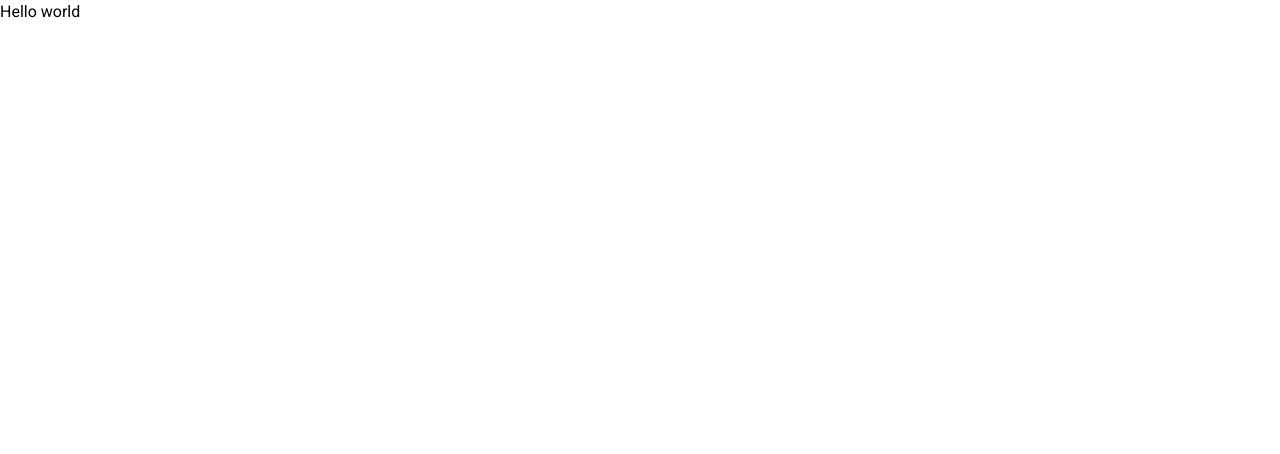
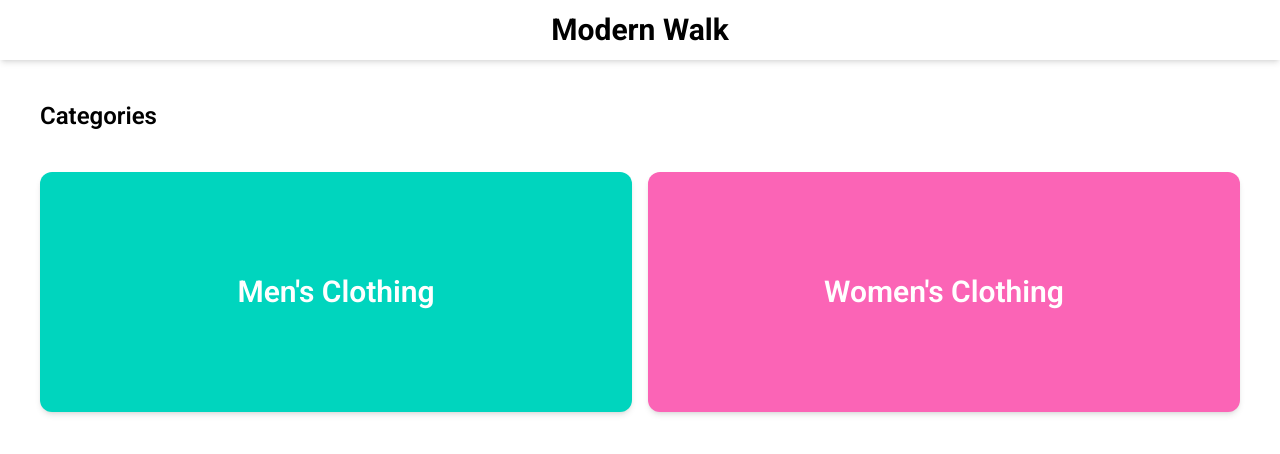
Before and after one commit to hashani26/modern-walk, a Next.js app: page / in a window 1280 px wide. Shown: the top 454 px of the page. Built offline with nearby package versions, Linux system fonts and the light colour scheme.

Commit message:
add nav tiles in home page  On branch develop

```diff
--- a/eslint.config.mjs
+++ b/eslint.config.mjs
@@ -7,7 +7,6 @@ import prettier from 'eslint-config-prettier'
 export default defineConfig([
   // TypeScript support
   ...tseslint.configs.recommendedTypeChecked,
-
   {
     files: ['**/*.{js,ts,jsx,tsx}'],
     languageOptions: {
--- a/package.json
+++ b/package.json
@@ -42,7 +42,8 @@
     "husky": "^9.1.7",
     "lint-staged": "^16.1.0",
     "prettier": "^3.5.3",
-    "tailwindcss": "^4",
+    "prettier-plugin-tailwindcss": "^0.6.12",
+    "tailwindcss": "^4.1.10",
     "typescript": "^5",
     "typescript-eslint": "^8.34.0"
   }
--- /dev/null
+++ b/src/app/components/CategorySection.tsx
@@ -0,0 +1,19 @@
+import { Categories } from '@/app/types'
+
+interface CategorySectionProps {
+  category: Categories
+  children: React.ReactNode
+}
+
+export default function CategorySection({
+  category,
+  children,
+}: CategorySectionProps) {
+  return (
+    <section
+      className={`flex size-full items-center justify-center overflow-hidden rounded-xl p-5 text-center text-base font-semibold text-white shadow-md md:p-6 md:text-3xl ${category === Categories.men ? 'bg-teal-400 hover:bg-teal-500' : 'bg-pink-400 hover:bg-pink-500'}`}
+    >
+      {children}
+    </section>
+  )
+}
--- a/src/app/components/Header.tsx
+++ b/src/app/components/Header.tsx
@@ -2,9 +2,9 @@ import Link from 'next/link'
 
 export default function Header() {
   return (
-    <header className="bg-card shadow-md sticky top-0 z-50 mx-auto px-4 sm:px-6 lg:px-8 flex items-center justify-center h-15">
+    <header className="sticky top-0 z-50 mx-auto flex h-15 items-center justify-center bg-white px-4 shadow-md sm:px-6 lg:px-8">
       <Link href="/">
-        <h1 className="text-3xl font-bold hover:text-primary transition-colors duration-300">
+        <h1 className="hover:text-primary text-3xl font-bold transition-colors duration-300">
           Modern Walk
         </h1>
       </Link>
--- a/src/app/globals.css
+++ b/src/app/globals.css
@@ -1,5 +1,4 @@
 @import 'tailwindcss';
-/* @import url('https://fonts.googleapis.com/css2?family=Roboto:ital,wght@0,100..900;1,100..900&display=swap'); */
 
 :root {
   --background: #ffffff;
--- a/src/app/layout.tsx
+++ b/src/app/layout.tsx
@@ -1,10 +1,20 @@
 import { Roboto } from 'next/font/google'
+import Header from '@/app/components/Header'
+import type { Metadata } from 'next'
 import './globals.css'
 
 const robotoSans = Roboto({
   variable: '--font-roboto-sans',
   subsets: ['latin'],
 })
+
+export const metadata: Metadata = {
+  title: {
+    default: 'Modern Walk',
+    template: '%s | Modern Walk',
+  },
+  description: 'Fashion Retail Store',
+}
 
 export default function RootLayout({
   children,
@@ -13,7 +23,10 @@ export default function RootLayout({
 }>) {
   return (
     <html lang="en">
-      <body className={`${robotoSans.variable} antialiased`}>{children}</body>
+      <body className={`${robotoSans.variable} antialiased`}>
+        <Header />
+        {children}
+      </body>
     </html>
   )
 }
--- a/src/app/page.tsx
+++ b/src/app/page.tsx
@@ -1,3 +1,30 @@
+import type { Metadata } from 'next'
+import CategorySection from '@/app/components/CategorySection'
+import { Categories } from '@/app/types'
+import Link from 'next/link'
+
+export const metadata: Metadata = {
+  title: 'Home',
+}
+
 export default function Home() {
-  return <div>Hello world</div>
+  return (
+    <main className="p-10">
+      <section>
+        <h2 className="text-2xl font-semibold">Categories</h2>
+        <div className="grid h-[40vh] cursor-pointer grid-cols-1 gap-4 py-10 md:grid-cols-2">
+          {Object.values(Categories).map((category) => (
+            <CategorySection key={category} category={category}>
+              <Link
+                href={`${category === Categories.men ? '/mens-clothing' : '/womens-clothing'}`}
+              >
+                {category === Categories.men && "Men's Clothing"}
+                {category === Categories.women && "Women's Clothing"}
+              </Link>
+            </CategorySection>
+          ))}
+        </div>
+      </section>
+    </main>
+  )
 }
--- /dev/null
+++ b/src/app/types/index.ts
@@ -0,0 +1,4 @@
+export enum Categories {
+  men = 'men',
+  women = 'women',
+}
```
Also changed, not shown: tsconfig.json (+18 -5 lines), 2 other files (tests, documents, lock files or other folders).
